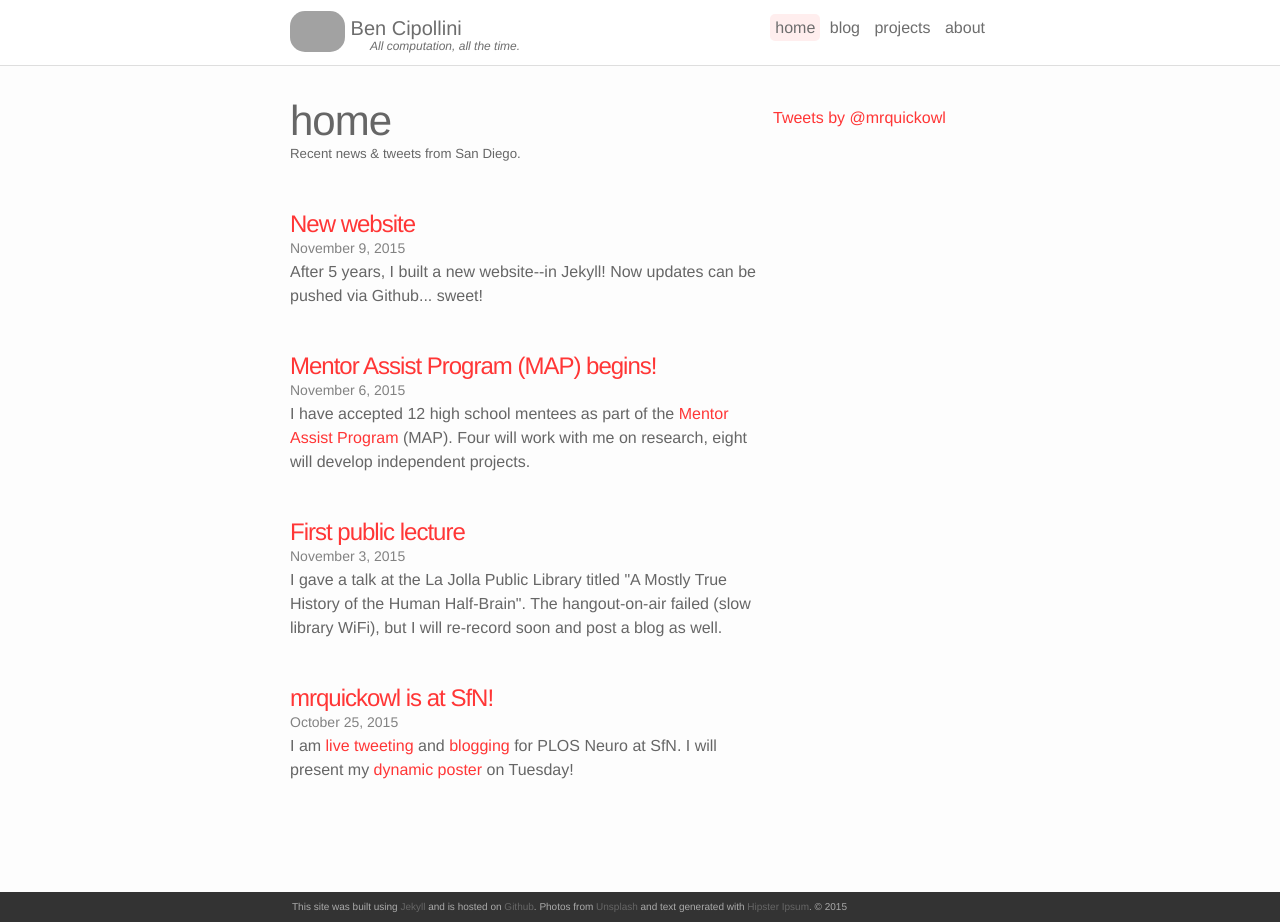
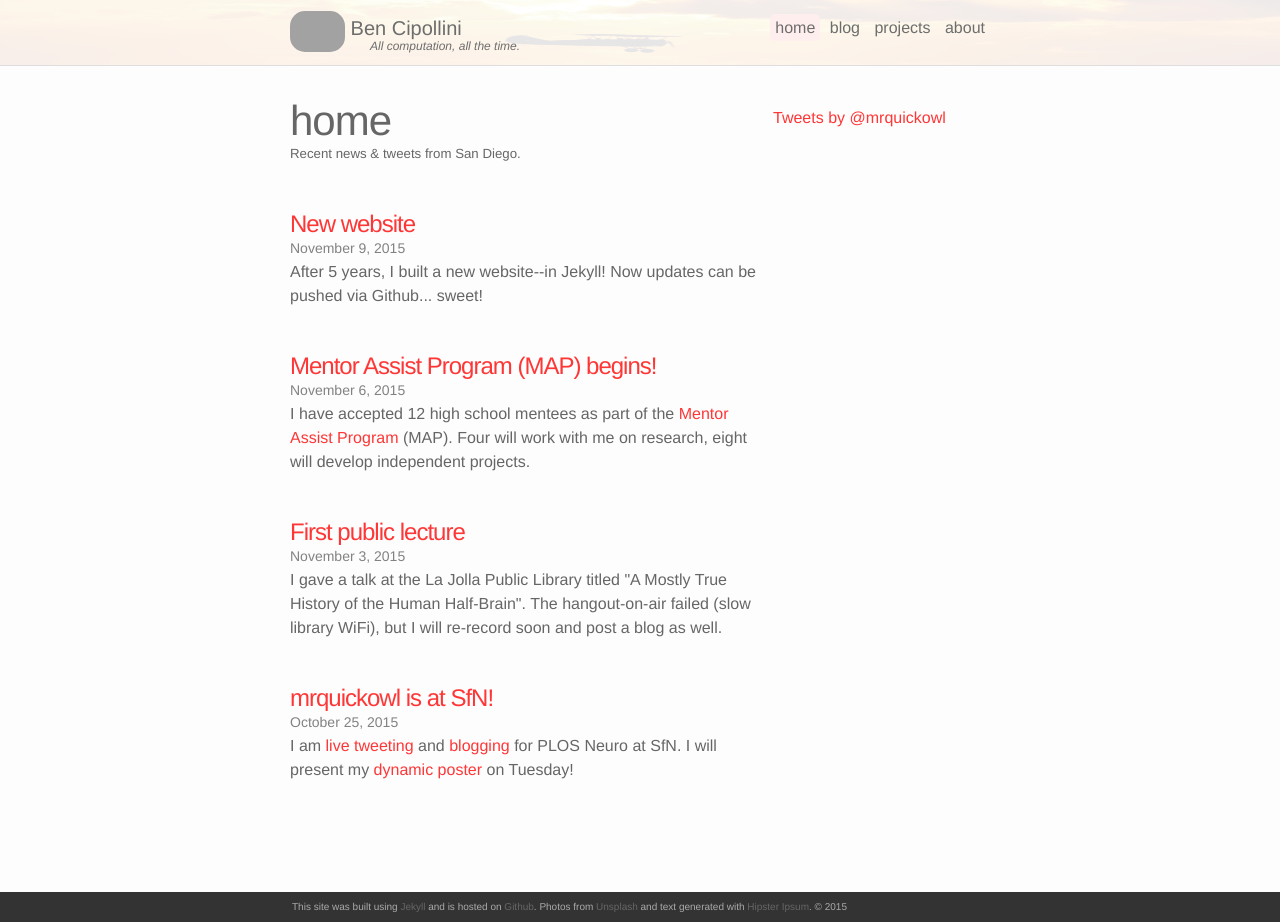
Before and after one commit to bcipolli/bcipolli.github.io, a Jekyll site: the page built from news.md, in a window 1280 px wide and 922 px high. Built offline with Jekyll 4.4.1, drawn with Linux system fonts in a browser that asks for light colours; nearby versions of some CDN libraries; comment, search, counter and statistics services are not loaded; grey boxes are pictures that could not be loaded.

Commit message:
Add an image-based header.
Former-commit-id: 7e89c9efb1aeff5850eb134c2b078a0a7445277b

```diff
--- a/_includes/header.html
+++ b/_includes/header.html
@@ -1,8 +1,7 @@
 <header class="site-header">
-
   <div class="wrapper">
     <div class="site-title">
-      <a href="{{ site.baseurl }}">
+      <a href="{{ site.baseurl }}/">
         <img class="site-pic" src="{{ '/img/prof_pic.jpg' | prepend:site.baseurl }}">
         {{ site.title }}
       </a>
@@ -22,5 +21,5 @@
       </div>
     </nav>
   </div>
-
+  <img class="bg" src="{{ '/img/bgs/airplane.jpg' | prepend:site.baseurl }}">
 </header>
--- a/_sass/_layout.scss
+++ b/_sass/_layout.scss
@@ -12,6 +12,16 @@ top:0px;
 height:65px;
 width:100%;
 z-index: 50;
+}
+
+img.bg {
+    position: absolute;
+    left: 0;
+    top: 0;
+    width: 100%;
+    height: 100%;
+    opacity: 0.1;
+    z-index: -1;
 }
 
 .site-title {
```
Also changed, not shown: img/bgs/airplane.jpg (added), img/bgs/bryce.jpg (added), img/bgs/deathdante.jpg (added), img/bgs/downtown.jpg (added), img/bgs/echino1.jpg (added), img/bgs/gc_sunrise.jpg (added), img/bgs/osprey.jpg (added), img/bgs/seagull.jpg (added), img/bgs/tiretracks.jpg (added).
